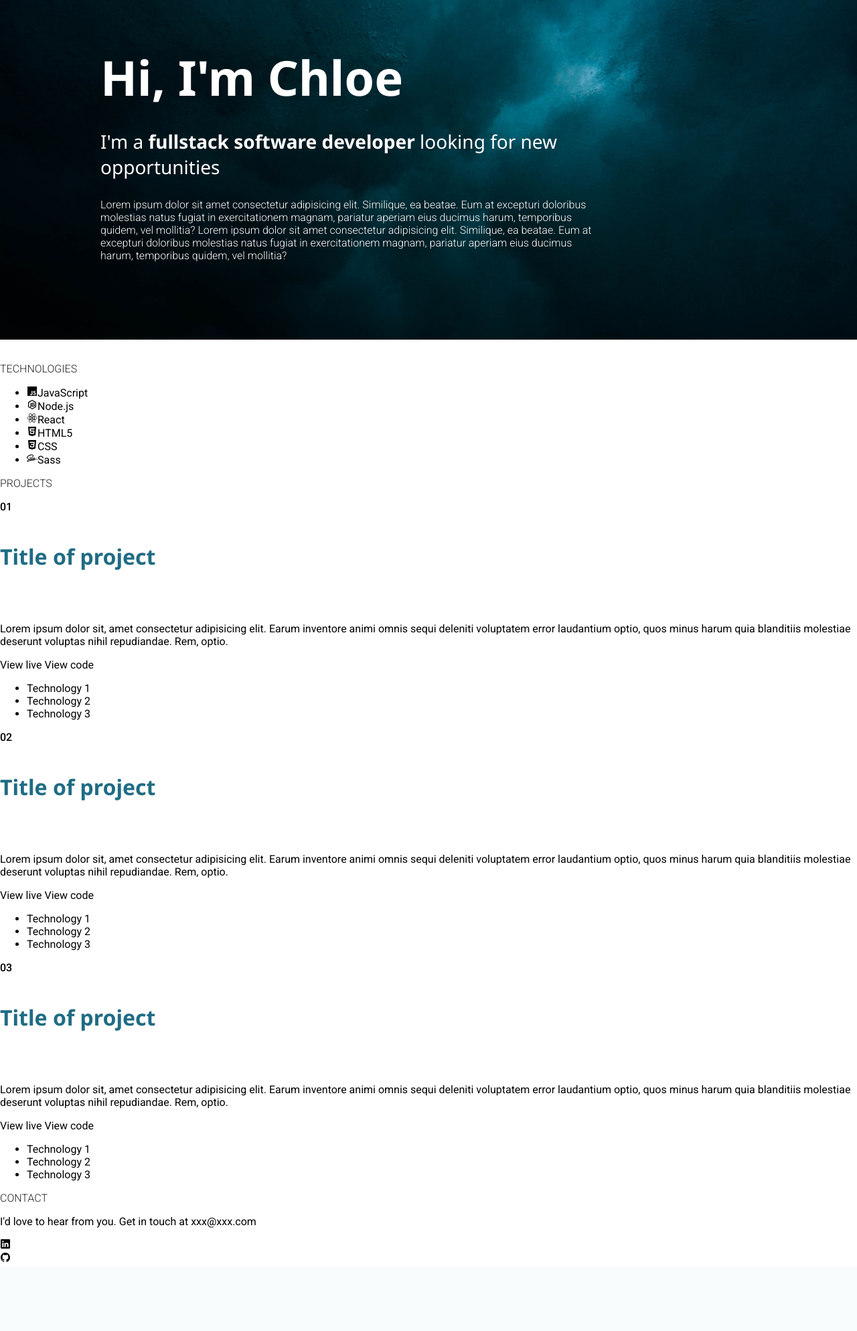
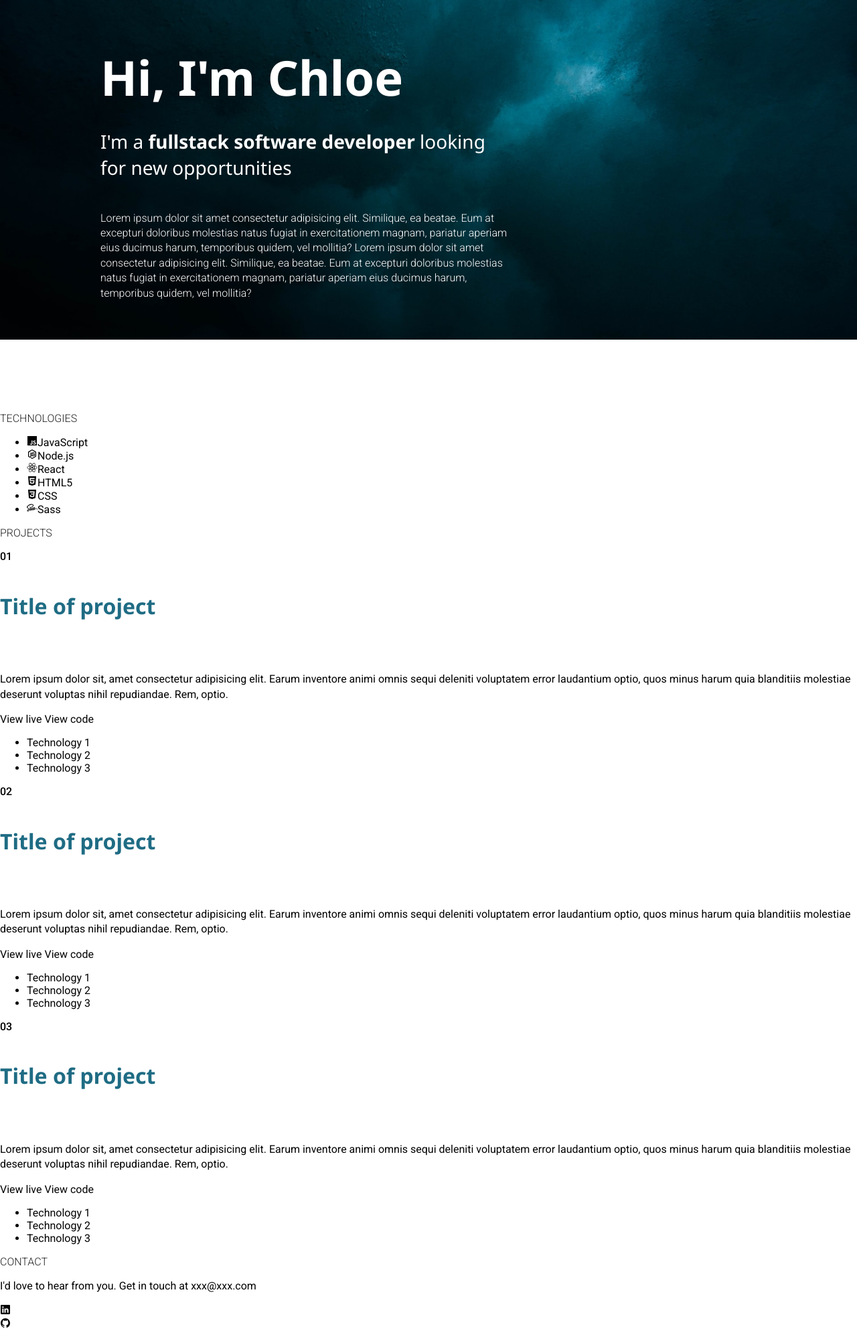
Before and after one commit to Chl0e-g/portfolio-website, a PHP site: page / in a window 1280 px wide. Shown: the part 133-2120 px from the top of the page at 67% size. Before the commit the page ends 2017 px from the top, so only its background shows below. Run offline with PHP 8.4, Linux system fonts and the light colour scheme.

Commit message:
added intro section styling and mobile/tablet versions

```diff
--- a/styles/_globals.scss
+++ b/styles/_globals.scss
@@ -43,6 +43,10 @@ a {
     text-decoration: none;
 }
 
+p {
+    line-height: 1.4em;
+}
+
 //ion icons
 .launch {
     font-size: 1.2rem !important;
--- a/styles/_header.scss
+++ b/styles/_header.scss
@@ -25,7 +25,6 @@ nav {
     nav {
         justify-content: flex-end;
         margin: 30px;
-        top: 30px;
         a {
             margin-left: 50px;
         }
@@ -54,6 +53,7 @@ nav {
     .hamburger {
         display: block !important;
         order: -1;
+        margin: 20px 20px 0px 0px;
         cursor: pointer;
         text-decoration: none;
         &:active {
@@ -69,7 +69,7 @@ nav {
 }
 
 
-//Header and introduction
+//Header and introduction desktop
 .headerImage {
     position: absolute;
     z-index: -1;
@@ -82,11 +82,12 @@ nav {
 
 .headerText {
     color: $white;
+    display: flex;
+    flex-direction: column;
+    justify-content: flex-start;
+    align-items: flex-start;
     margin: 9.375rem;
-    margin-right: 30vw;
-}
-
-
+    margin-right: 40vw;
     .tagline {
         @include accentFontReg;
         font-size: 1.75rem;
@@ -95,9 +96,30 @@ nav {
             @include accentFontBold;
         }
     }
-
     .intro {
         @include bodyFontLight;
+    }
+}
+
+//Header and introduction tablet
+@include breakpoint-down(medium) {
+    .headerText {
+        margin: 5rem;
+        justify-content: center;
+    }
+}
+
+//Header and introduction mobile
+@include breakpoint-down(small) {
+    .headerText {
+        margin: 1.25rem;
+        .tagline {
+            font-size: 1.3rem;
+        }
+    }
+    h1 {
+        font-size: 2rem;
+    }
 }
 
 
--- a/styles/style.css
+++ b/styles/style.css
@@ -47,6 +47,10 @@ a {
   text-decoration: none;
 }
 
+p {
+  line-height: 1.4em;
+}
+
 .launch {
   font-size: 1.2rem !important;
   vertical-align: text-bottom;
@@ -82,7 +86,6 @@ nav .blogLink {
         -ms-flex-pack: end;
             justify-content: flex-end;
     margin: 30px;
-    top: 30px;
   }
   nav a {
     margin-left: 50px;
@@ -114,6 +117,7 @@ nav .blogLink {
     -webkit-box-ordinal-group: 0;
         -ms-flex-order: -1;
             order: -1;
+    margin: 20px 20px 0px 0px;
     cursor: pointer;
     text-decoration: none;
   }
@@ -140,24 +144,58 @@ nav .blogLink {
 
 .headerText {
   color: #FFFFFF;
+  display: -webkit-box;
+  display: -ms-flexbox;
+  display: flex;
+  -webkit-box-orient: vertical;
+  -webkit-box-direction: normal;
+      -ms-flex-direction: column;
+          flex-direction: column;
+  -webkit-box-pack: start;
+      -ms-flex-pack: start;
+          justify-content: flex-start;
+  -webkit-box-align: start;
+      -ms-flex-align: start;
+          align-items: flex-start;
   margin: 9.375rem;
-  margin-right: 30vw;
+  margin-right: 40vw;
 }
 
-.tagline {
+.headerText .tagline {
   font-family: 'Noto Sans', sans-serif;
   font-weight: 400;
   font-size: 1.75rem;
 }
 
-.tagline em {
+.headerText .tagline em {
   font-style: normal;
   font-family: 'Noto Sans', sans-serif;
   font-weight: 700;
 }
 
-.intro {
+.headerText .intro {
   font-family: 'Roboto', sans-serif;
   font-weight: 300;
 }
+
+@media (max-width: 63.9375em) {
+  .headerText {
+    margin: 5rem;
+    -webkit-box-pack: center;
+        -ms-flex-pack: center;
+            justify-content: center;
+  }
+}
+
+@media (max-width: 39.9375em) {
+  .headerText {
+    margin: 1.25rem;
+  }
+  .headerText .tagline {
+    font-size: 1.3rem;
+  }
+  h1 {
+    font-size: 2rem;
+  }
+}
 /*# sourceMappingURL=style.css.map */
```
Also changed, not shown: 1 other file. Lines whose indentation alone changed are shown as unchanged.
